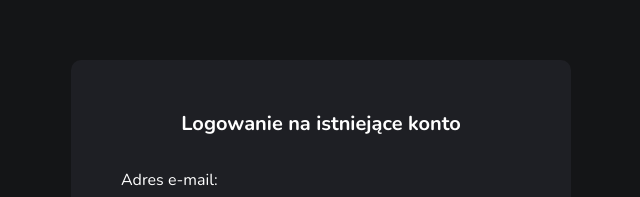
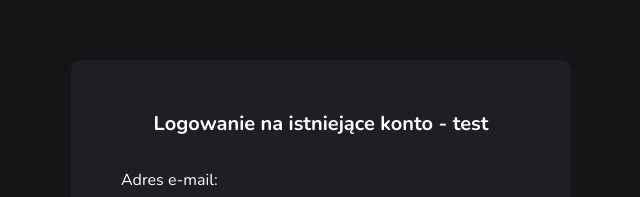
Before and after one commit to JRKKRUPICKI/Praca-Dyplomowa-Frontend, a React (Create React App) app: page / in a window 1280 px wide. Shown: the part 156-353 px from the top of the page, without its empty margins (319-959 px from the left). Built offline with nearby package versions, Linux system fonts and the light colour scheme.

Commit message:
Update teacher-login.page.js

```diff
--- a/src/pages/teacher-login.page.js
+++ b/src/pages/teacher-login.page.js
@@ -96,7 +96,7 @@ export default function TeacherLoginPage() {
     return (
         <FlexContainer>
             <Container>
-                <Title>Logowanie na istniejące konto</Title>
+                <Title>Logowanie na istniejące konto - test</Title>
                 <InputLabel>Adres e-mail:</InputLabel>
                 <Input value={emailField} onChange={(e) => setEmailField(e.target.value)}/>
                 {emailError && <Error>{emailError}</Error>}
```
